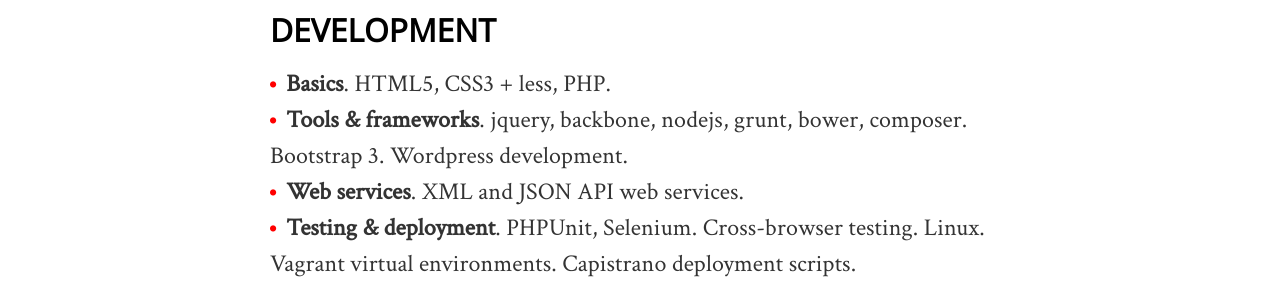
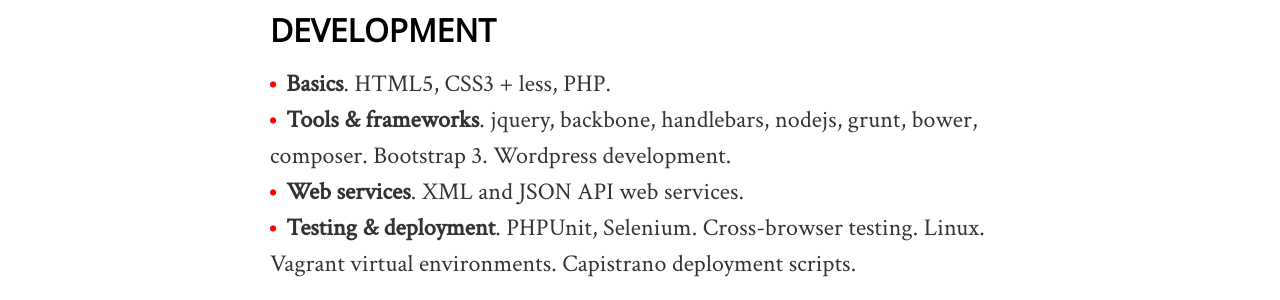
Before and after one commit to matthew-bull/matthew-bull.github.io, a Jekyll site: the page built from index.md, in a window 1280 px wide. Shown: the part 1127-1427 px from the top of the page. Built offline with Jekyll 4.4.1, drawn with Linux system fonts in a browser that asks for light colours; nearby versions of some CDN libraries.

Commit message:
added handlebars to list of tools

```diff
--- a/index.md
+++ b/index.md
@@ -23,7 +23,7 @@
 ## DEVELOPMENT
 
 - **Basics**. HTML5, CSS3 + less, PHP.
-- **Tools & frameworks**. jquery, backbone, nodejs, grunt, bower, composer. Bootstrap 3. Wordpress development.
+- **Tools & frameworks**. jquery, backbone, handlebars, nodejs, grunt, bower, composer. Bootstrap 3. Wordpress development.
 - **Web services**. XML and JSON API web services.
 - **Testing & deployment**. PHPUnit, Selenium. Cross-browser testing. Linux. Vagrant virtual environments. Capistrano deployment scripts.
 
```
